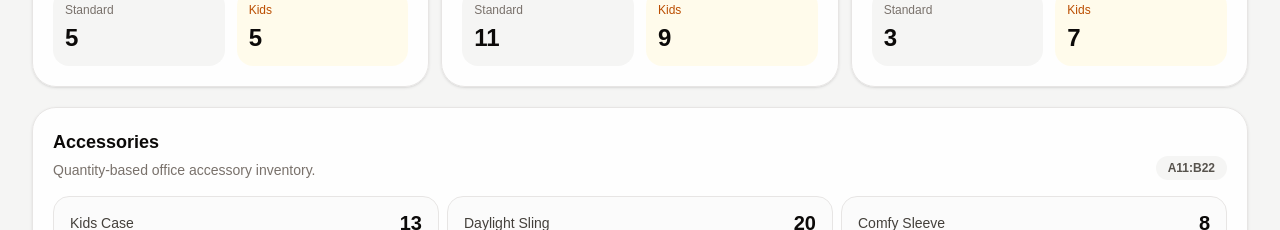
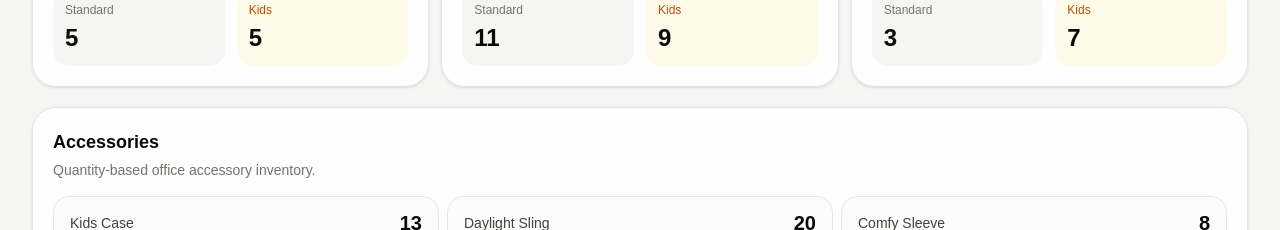
Before and after one commit to AJdaylightco/daylight-ims-dashboard, a Next.js app: page / in a window 1280 px wide. Shown: the part 1040-1270 px from the top of the page. Built offline with nearby package versions, Linux system fonts and the light colour scheme.

Commit message:
Remove accessory cell range label

```diff
--- a/app/page.tsx
+++ b/app/page.tsx
@@ -638,17 +638,11 @@ function InventoryStatusGrid({
 function AccessoriesSection() {
   return (
     <Card>
-      <div className="mb-4 flex items-end justify-between gap-4">
-        <div>
-          <h3 className="text-lg font-semibold text-stone-950">Accessories</h3>
-          <p className="mt-1 text-sm text-stone-500">
-            Quantity-based office accessory inventory.
-          </p>
-        </div>
-
-        <span className="rounded-full bg-stone-100 px-3 py-1 text-xs font-semibold text-stone-600">
-          A11:B22
-        </span>
+      <div className="mb-4">
+        <h3 className="text-lg font-semibold text-stone-950">Accessories</h3>
+        <p className="mt-1 text-sm text-stone-500">
+          Quantity-based office accessory inventory.
+        </p>
       </div>
 
       <div className="grid grid-cols-1 gap-2 sm:grid-cols-2 lg:grid-cols-3">
```
